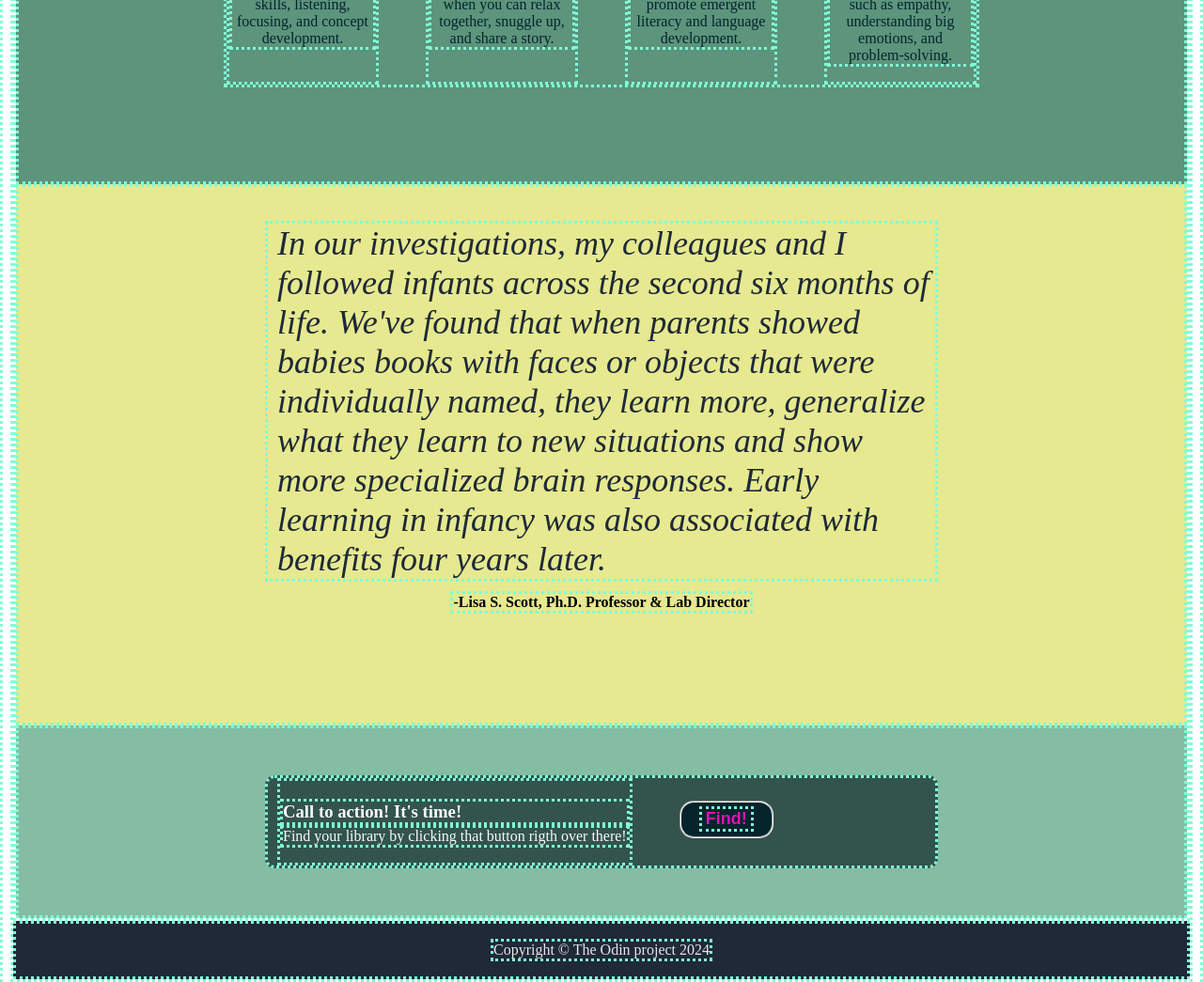
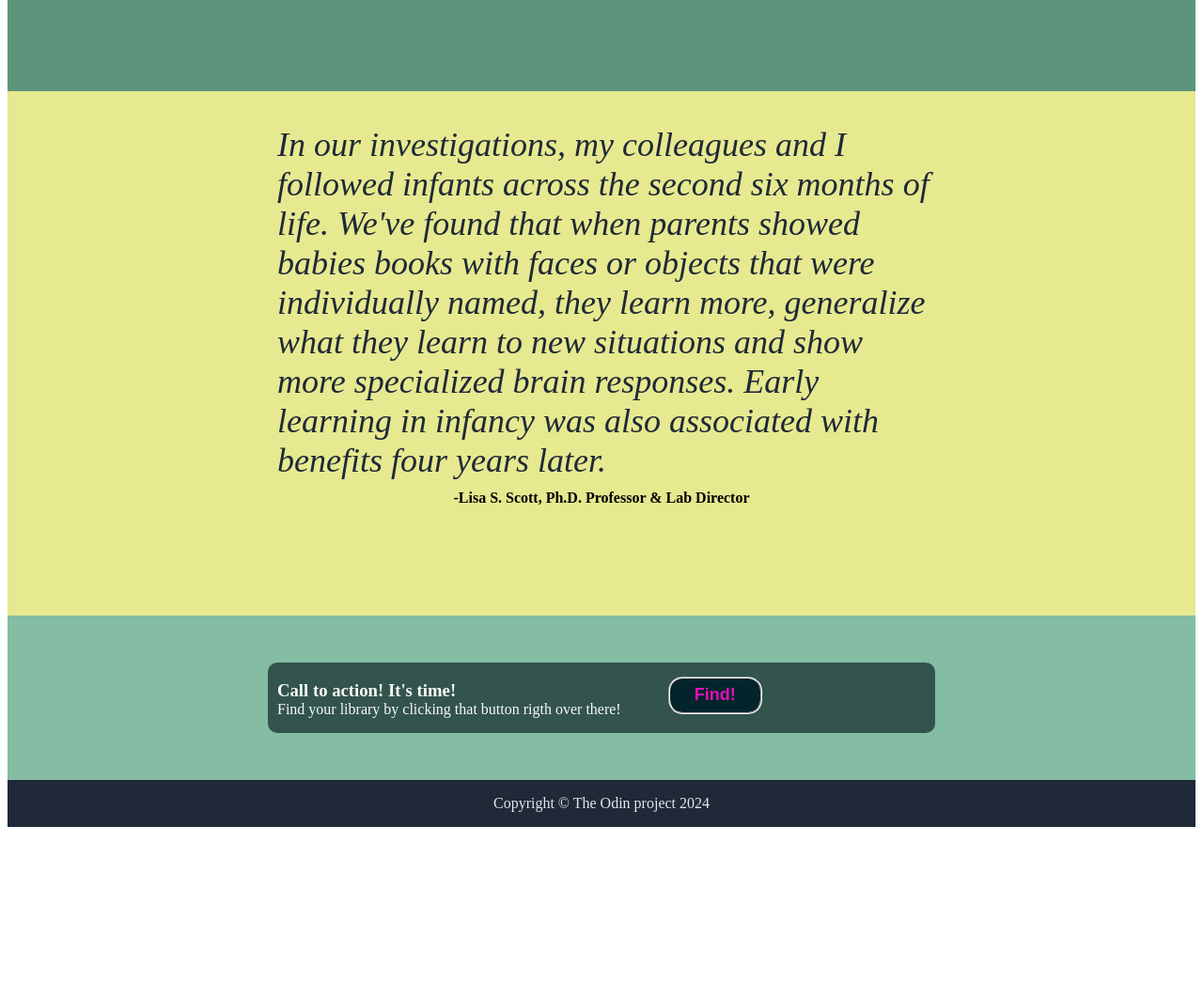
Before and after one commit to st202222/landing-page, a plain HTML site: page index.html in a window 1280 px wide. Shown: the part 1027-2072 px from the top of the page at 94% size. After the commit the page ends 1915 px from the top, so only its background shows below. Drawn offline with Linux system fonts and the light colour scheme.

Commit message:
deleted borders I forgot to delete before

```diff
--- a/style.css
+++ b/style.css
@@ -1,8 +1,4 @@
 
-*{
-    border-color: aquamarine;
-    border-style: dotted;
-}
 
 body {
     display: flex;
```
